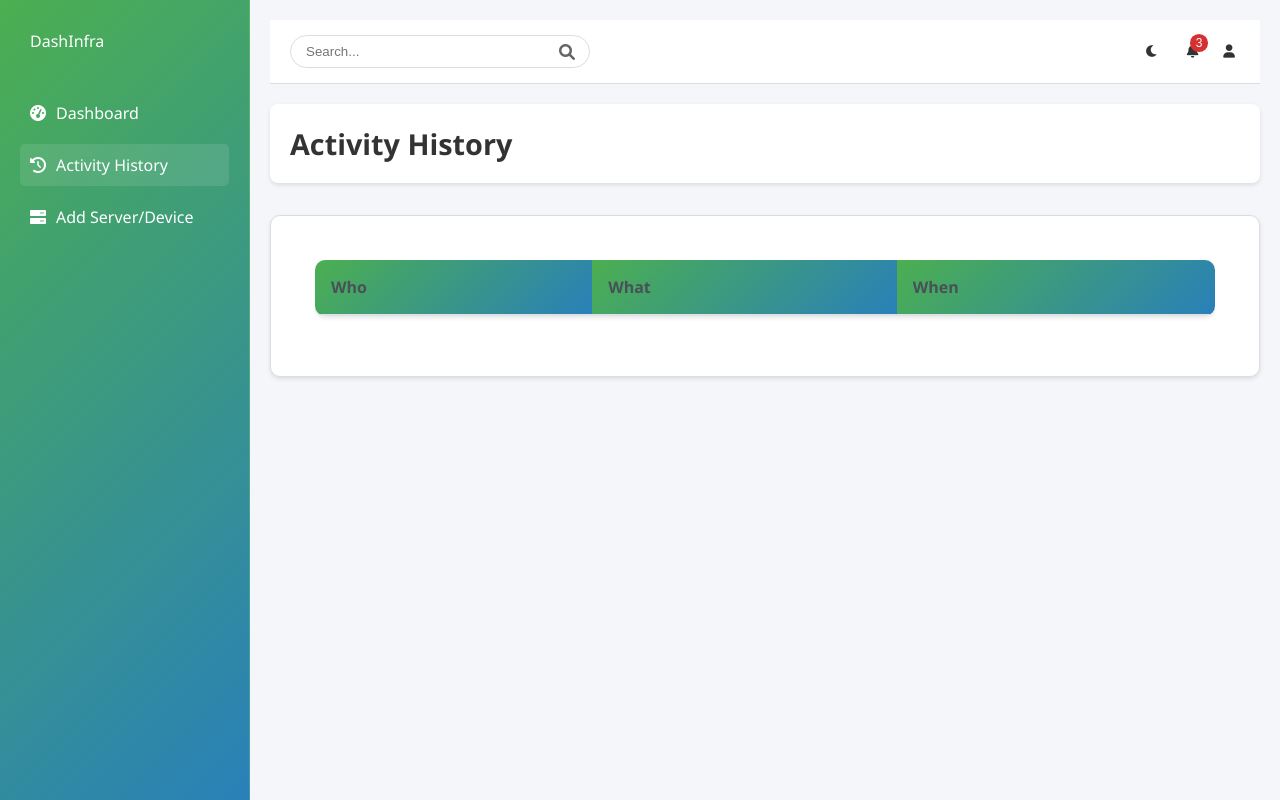
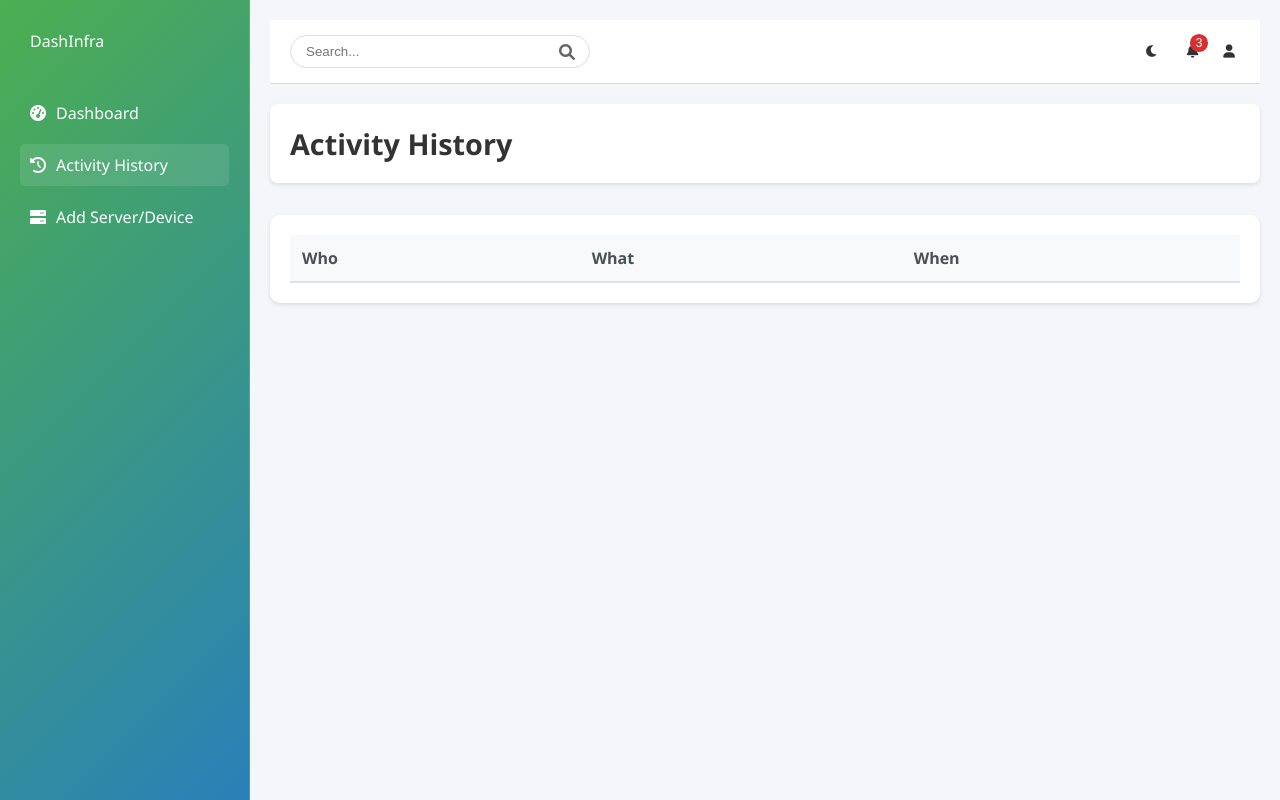
Before and after one commit to wa7med/dashinfra, a Flask app: page /activity-history in a window 1280 px wide. Run offline with Flask 3, Linux system fonts and the light colour scheme; a user stored in the database is signed in; data that the repository does not hold is empty; some libraries are stand-ins or nearby versions.

Commit message:
Update the style of activity history table

```diff
--- a/static/css/styles.css
+++ b/static/css/styles.css
@@ -919,122 +919,62 @@ header {
     color: #333;
 }
 
-.table {
-    background: #fff;
-    border-radius: 8px;
+.devices-section {
+    background: white;
+    border-radius: 10px;
     box-shadow: 0 2px 4px rgba(0,0,0,0.1);
+    margin: 20px 0;
+    padding: 20px;
 }
 
-.table thead th {
-    background-color: #f8f9fa;
-    border-bottom: 2px solid #dee2e6;
-    color: #495057;
+.dark-theme .devices-section {
+    background: #2d3436;
+    box-shadow: 0 2px 4px rgba(0,0,0,0.2);
 }
 
-.table td, .table th {
+.devices-table-wrapper {
+    overflow-x: auto;
+}
+
+.devices-table {
+    width: 100%;
+    border-collapse: separate;
+    border-spacing: 0;
+    margin: 0;
+}
+
+.devices-table th {
+    background-color: #f8f9fa;
     padding: 12px;
+    text-align: left;
+    font-weight: 600;
+    color: #495057;
+    border-bottom: 2px solid #dee2e6;
+}
+
+.dark-theme .devices-table th {
+    background-color: #343a40;
+    color: #ecf0f1;
+    border-bottom: 2px solid #495057;
+}
+
+.devices-table td {
+    padding: 12px;
+    border-bottom: 1px solid #dee2e6;
     vertical-align: middle;
 }
 
-.btn-sm {
-    padding: 0.25rem 0.5rem;
-    margin: 0 2px;
+.dark-theme .devices-table td {
+    border-bottom: 1px solid #495057;
+    color: #ecf0f1;
 }
 
-.modal-content {
-    border-radius: 8px;
-    box-shadow: 0 4px 6px rgba(0,0,0,0.1);
+.devices-table tbody tr:hover {
+    background-color: #f8f9fa;
 }
 
-.modal-header {
-    background-color: #f8f9fa;
-    border-top-left-radius: 8px;
-    border-top-right-radius: 8px;
-}
-
-.modal-footer {
-    background-color: #f8f9fa;
-    border-bottom-left-radius: 8px;
-    border-bottom-right-radius: 8px;
-}
-
-.form-group {
-    margin-bottom: 1rem;
-}
-
-.form-group label {
-    font-weight: 500;
-    color: #495057;
-}
-
-.alert {
-    margin-bottom: 1rem;
-    border-radius: 4px;
-}
-
-/* Dark theme support */
-.dark-theme .content-header,
-.dark-theme .table,
-.dark-theme .modal-content {
-    background: #2d3436;
-    color: #fff;
-}
-
-.dark-theme .table thead th {
-    background-color: #2d3436;
-    border-bottom-color: #4a4a4a;
-    color: #fff;
-}
-
-.dark-theme .modal-header,
-.dark-theme .modal-footer {
-    background-color: #2d3436;
-    border-color: #4a4a4a;
-}
-
-.dark-theme .form-group label {
-    color: #fff;
-}
-
-.dark-theme .btn-secondary {
-    background-color: #4a4a4a;
-    border-color: #4a4a4a;
-}
-
-/* Responsive Design */
-@media (max-width: 768px) {
-    .sidebar {
-        width: 70px;
-        padding: 10px;
-    }
-
-    .sidebar span {
-        display: none;
-    }
-
-    .main-content {
-        margin-left: 70px;
-        width: calc(100% - 70px);
-    }
-
-    .search-bar input {
-        width: 180px;
-    }
-}
-
-/* Theme toggle button styles */
-#theme-toggle {
-    cursor: pointer;
-    padding: 8px;
-    border-radius: 50%;
-    border: none;
-    background: transparent;
-    color: var(--text-primary);
-    transition: background-color 0.3s;
-}
-
-#theme-toggle:hover {
-    background-color: var(--hover-bg);
+.dark-theme .devices-table tbody tr:hover {
+    background-color: #343a40;
 }
 
 /* Table styles */
--- a/templates/activity_history.html
+++ b/templates/activity_history.html
@@ -6,10 +6,9 @@
 </div>
 
 <div class="content-body">
-    <div class="card">
-        <div class="card-body">
-            <div class="table-responsive">
-                <table class="table">
+    <div class="devices-section">
+        <div class="devices-table-wrapper">
+            <table class="devices-table">
                 <thead>
                     <tr>
                         <th>Who</th>
@@ -30,5 +29,4 @@
         </div>
     </div>
 </div>
-</div>
 {% endblock %}
```
Lines whose indentation alone changed are shown as unchanged.
